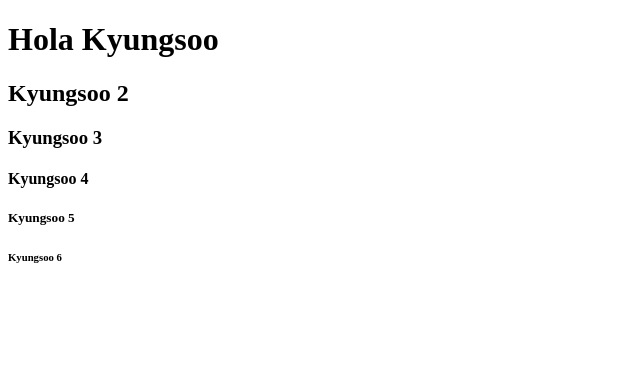
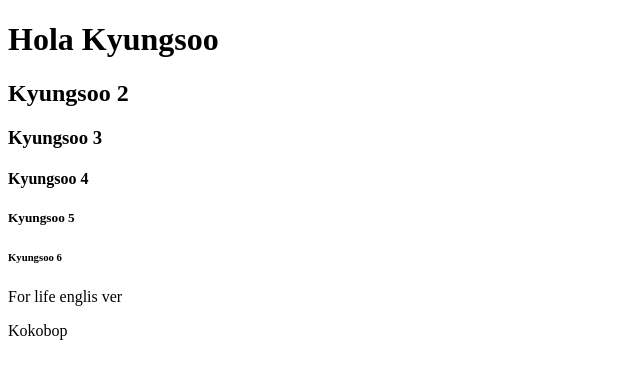
Before and after one commit to DaLa18/ProgramacionApp, a plain HTML site: page index.html in a window 1280 px wide. Shown: the whole page, without its empty margins (0-640 px from the left). Drawn offline with Linux system fonts and the light colour scheme.

Commit message:
El cambio

```diff
--- a/index.html
+++ b/index.html
@@ -13,5 +13,7 @@
     <h4>Kyungsoo 4</h4>
     <h5>Kyungsoo 5</h5>
     <h6>Kyungsoo 6</h6>
+    <p>For life englis ver </p>
+    <p>Kokobop</p>
 </body>
 </html>
```
